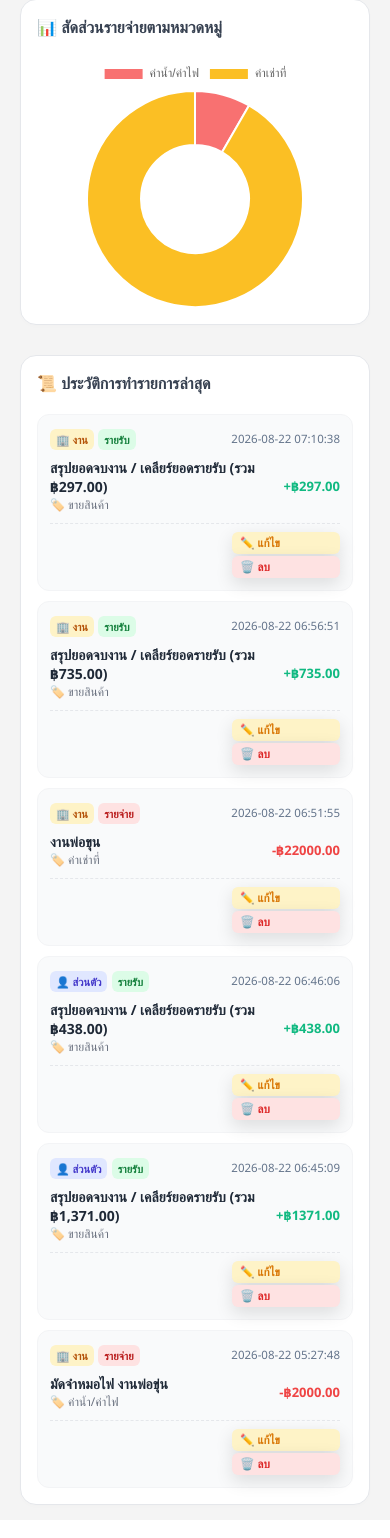
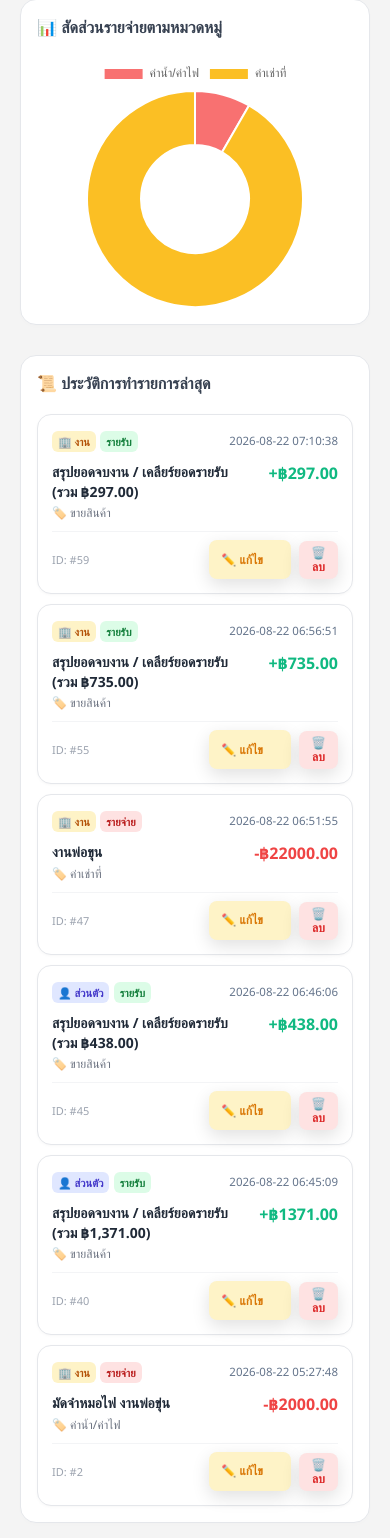
Before and after one commit to 02phuwanai-ops/maxky-pos, a FastAPI app: page /account in a window 390 px wide. Shown: the part 855-2393 px from the top of the page. Before the commit the page ends 2361 px from the top, so only its background shows below. Run offline with FastAPI, Linux system fonts and the light colour scheme; data comes from the database, SQL or seed files in the repository.

Commit message:
Update account page layout

```diff
--- a/app/templates/account.html
+++ b/app/templates/account.html
@@ -95,30 +95,62 @@
   .tab-btn { padding: 6px 10px; font-size: 12px; flex: 1; text-align: center; }
   .panel { padding: 16px; }
 
-  /* แสดง Card สไตล์ Mobile */
+  /* ซ่อนตาราง Desktop */
   .table-desktop { display: none; }
+
+  /* ปรับแต่ง Mobile Card List ใหม่ให้คลีน */
   .mobile-tx-list { display: flex; flex-direction: column; gap: 10px; }
 
   .mobile-tx-item {
-      background: #f9fafb;
-      border: 1px solid #f3f4f6;
-      border-radius: 12px;
-      padding: 12px;
+      background: #ffffff;
+      border: 1px solid #e5e7eb;
+      border-radius: 14px;
+      padding: 14px;
+      box-shadow: 0 1px 3px rgba(0,0,0,0.03);
       display: flex;
       flex-direction: column;
-      gap: 8px;
+      gap: 10px;
   }
-  .mobile-tx-header { display: flex; justify-content: space-between; align-items: center; }
-  .mobile-tx-body { display: flex; justify-content: space-between; align-items: center; }
-  .mobile-tx-title { font-weight: 600; color: #1f2937; font-size: 14px; }
-  .mobile-tx-category { font-size: 12px; color: #6b7280; }
+
+  .mobile-tx-header {
+      display: flex;
+      justify-content: space-between;
+      align-items: center;
+  }
+
+  .mobile-tx-body {
+      display: flex;
+      justify-content: space-between;
+      align-items: flex-start;
+      gap: 12px;
+  }
+
+  .mobile-tx-title {
+      font-weight: 600;
+      color: #1f2937;
+      font-size: 14px;
+      line-height: 1.4;
+  }
+
+  .mobile-tx-category {
+      font-size: 12px;
+      color: #6b7280;
+      margin-top: 3px;
+  }
+
   .mobile-tx-footer {
       display: flex;
-      justify-content: flex-end;
+      justify-content: space-between;
       align-items: center;
-      padding-top: 6px;
-      border-top: 1px dashed #e5e7eb;
-      margin-top: 2px;
+      padding-top: 8px;
+      border-top: 1px solid #f3f4f6;
+  }
+
+  /* ปุ่มกดสไตล์มินิมอลแนวนอน */
+  .mobile-tx-footer .btn-action {
+      padding: 5px 12px;
+      font-size: 12px;
+      border-radius: 8px;
   }
 }
 </style>
@@ -310,13 +342,14 @@
                         <div class="mobile-tx-title">{{ item[1] }}</div>
                         <div class="mobile-tx-category">🏷️ {{ item[4] }}</div>
                     </div>
-                    <div class="amount-text {% if item[2] == 'income' %}inc{% else %}exp{% endif %}">
+                    <div class="amount-text {% if item[2] == 'income' %}inc{% else %}exp{% endif %}" style="font-size: 16px;">
                         {% if item[2] == 'income' %}+{% else %}-{% endif %}฿{{ "%.2f"|format(item[3]) }}
                     </div>
                 </div>
 
                 <div class="mobile-tx-footer">
-                    <div>
+                    <span style="font-size: 11px; color: #9ca3af;">ID: #{{ item[0] }}</span>
+                    <div style="display: flex; gap: 6px;">
                         <button class="btn-action btn-edit"
                                 onclick="openEditModal('{{ item[0] }}', '{{ item[1] }}', '{{ item[2] }}', '{{ item[3] }}', '{{ item[4] }}', '{{ item[6] }}')">
                             ✏️ แก้ไข
@@ -328,8 +361,6 @@
                     </div>
                 </div>
             </div>
-            {% else %}
-            <div style="text-align: center; color: #9ca3af; padding: 20px;">ยังไม่มีข้อมูลรายการ</div>
             {% endfor %}
         </div>
     </div>
```
